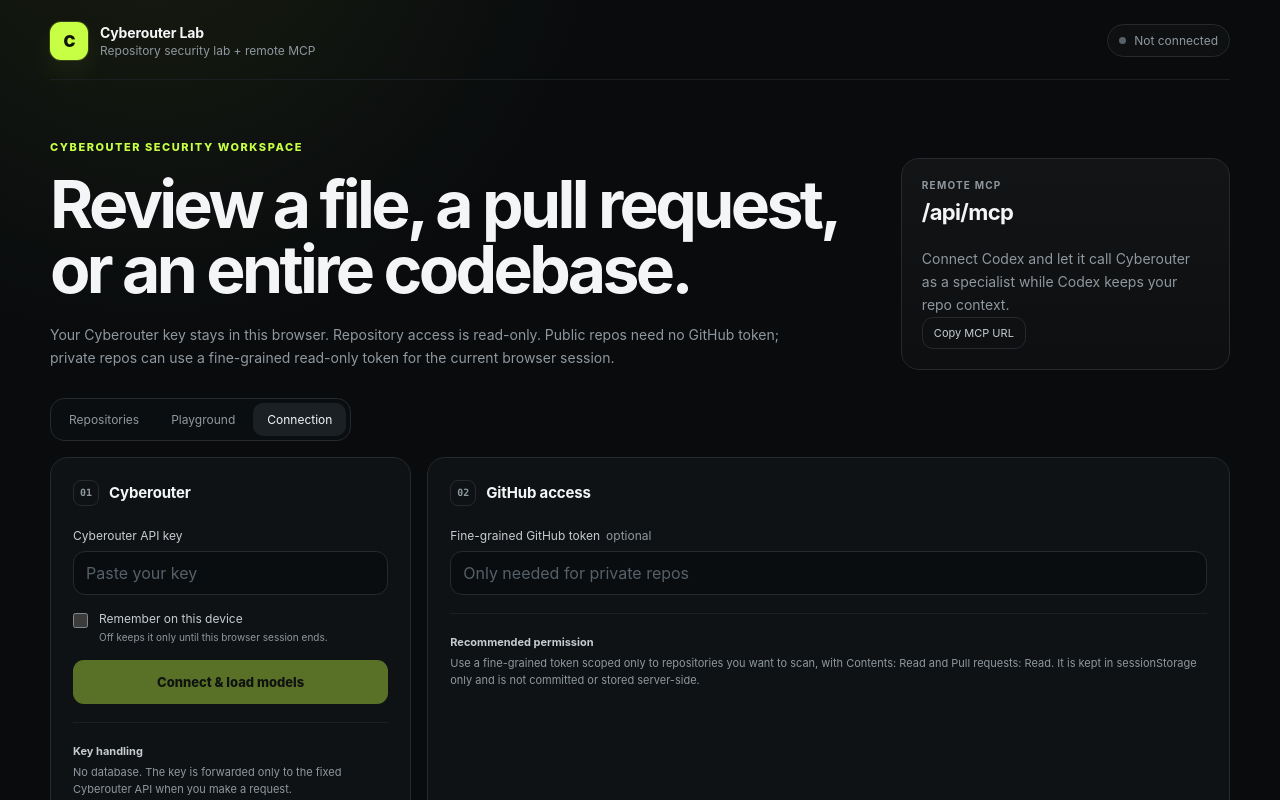
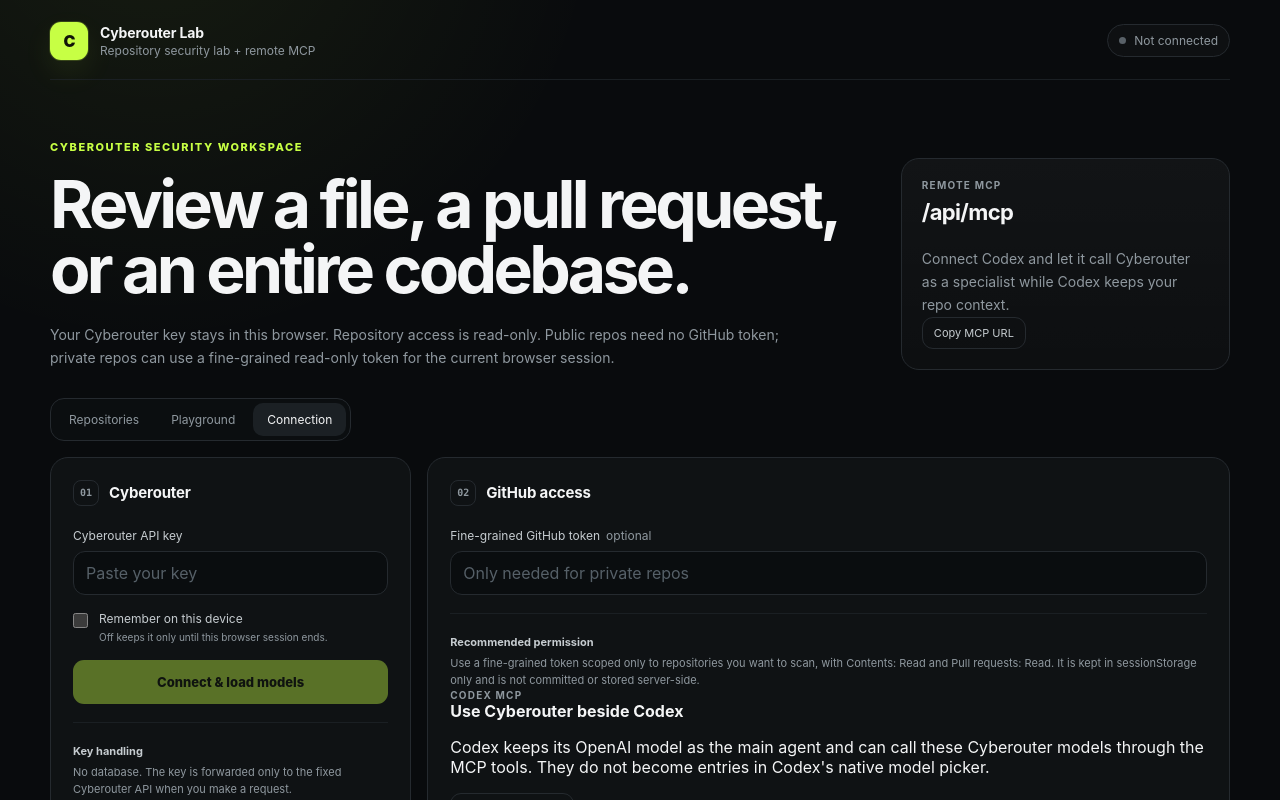
Before and after one commit to hayalows/cyberouter-lab, a Next.js app: page / in a window 1280 px wide. Both pictures are taken after a click on the button "Connection". Shown: the top 800 px of the page. Built offline with nearby package versions, Linux system fonts and the light colour scheme.

Commit message:
Add Codex connection guidance

```diff
--- a/app/page.js
+++ b/app/page.js
@@ -452,6 +452,13 @@
     setTimeout(() => setCopied(false), 1400);
   }
 
+  async function copyCodexConfig() {
+    const config = `[mcp_servers.cyberouter]\nurl = "${window.location.origin}/api/mcp"\nbearer_token_env_var = "CYBEROUTER_API_KEY"`;
+    await navigator.clipboard.writeText(config);
+    setCopied(true);
+    setTimeout(() => setCopied(false), 1400);
+  }
+
   return (
     <main className="shell">
       <header className="topbar">
@@ -500,6 +507,12 @@
             <label className="field"><span>Fine-grained GitHub token <em>optional</em></span><input type="password" autoComplete="off" value={githubToken} placeholder="Only needed for private repos" onChange={(e) => setGithubToken(e.target.value)} /></label>
             <div className="privacy-note"><span>Recommended permission</span><p>Use a fine-grained token scoped only to repositories you want to scan, with Contents: Read and Pull requests: Read. It is kept in sessionStorage only and is not committed or stored server-side.</p></div>
             {connected && <div className="model-cloud">{models.map((item) => <span key={item}>{item}</span>)}</div>}
+            <div className="codex-box">
+              <span className="scan-label">CODEX MCP</span>
+              <strong>Use Cyberouter beside Codex</strong>
+              <p>Codex keeps its OpenAI model as the main agent and can call these Cyberouter models through the MCP tools. They do not become entries in Codex's native model picker.</p>
+              <button className="ghost" onClick={copyCodexConfig}>{copied ? "Copied" : "Copy Codex config"}</button>
+            </div>
           </section>
         </section>
       )}
```
